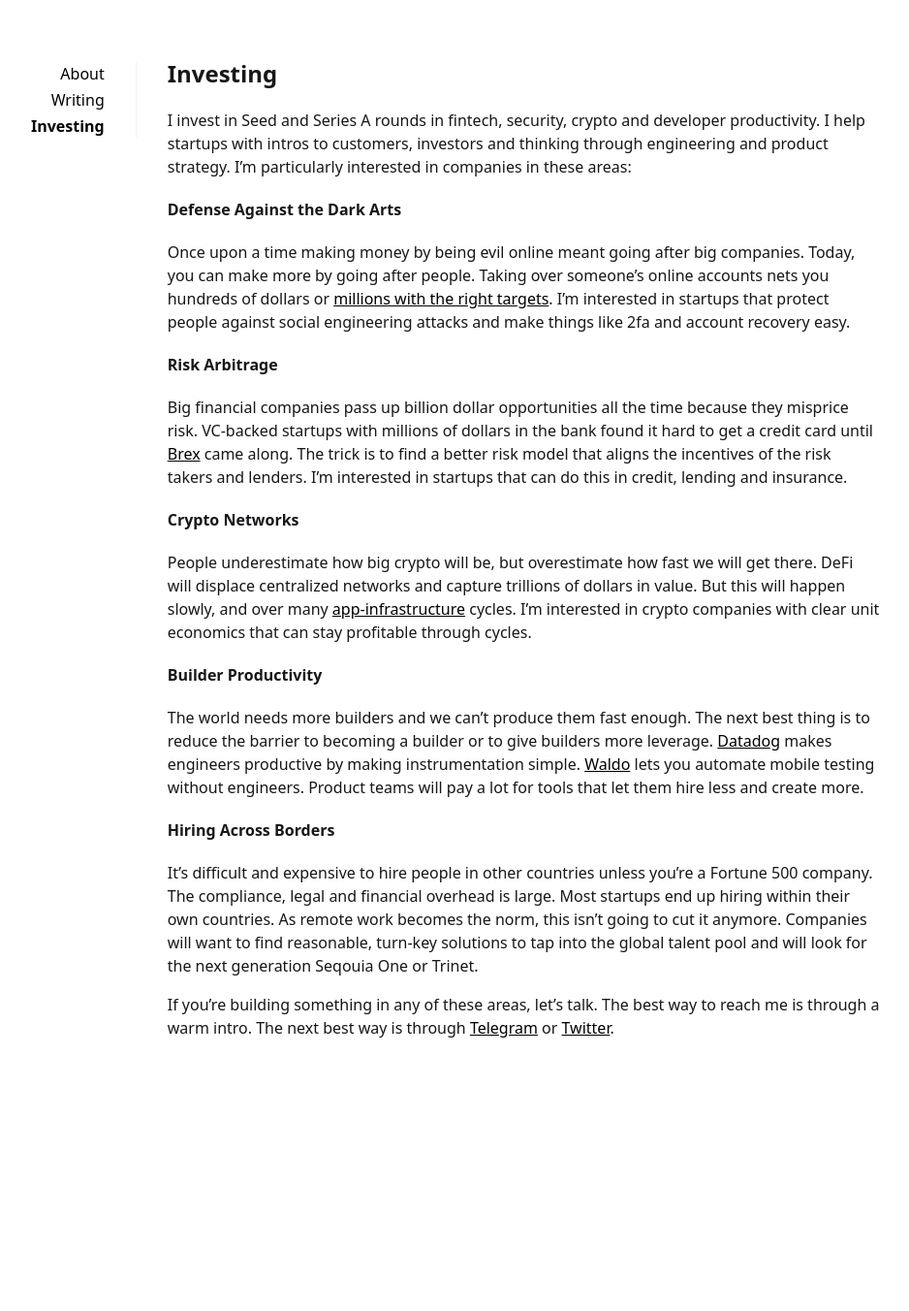
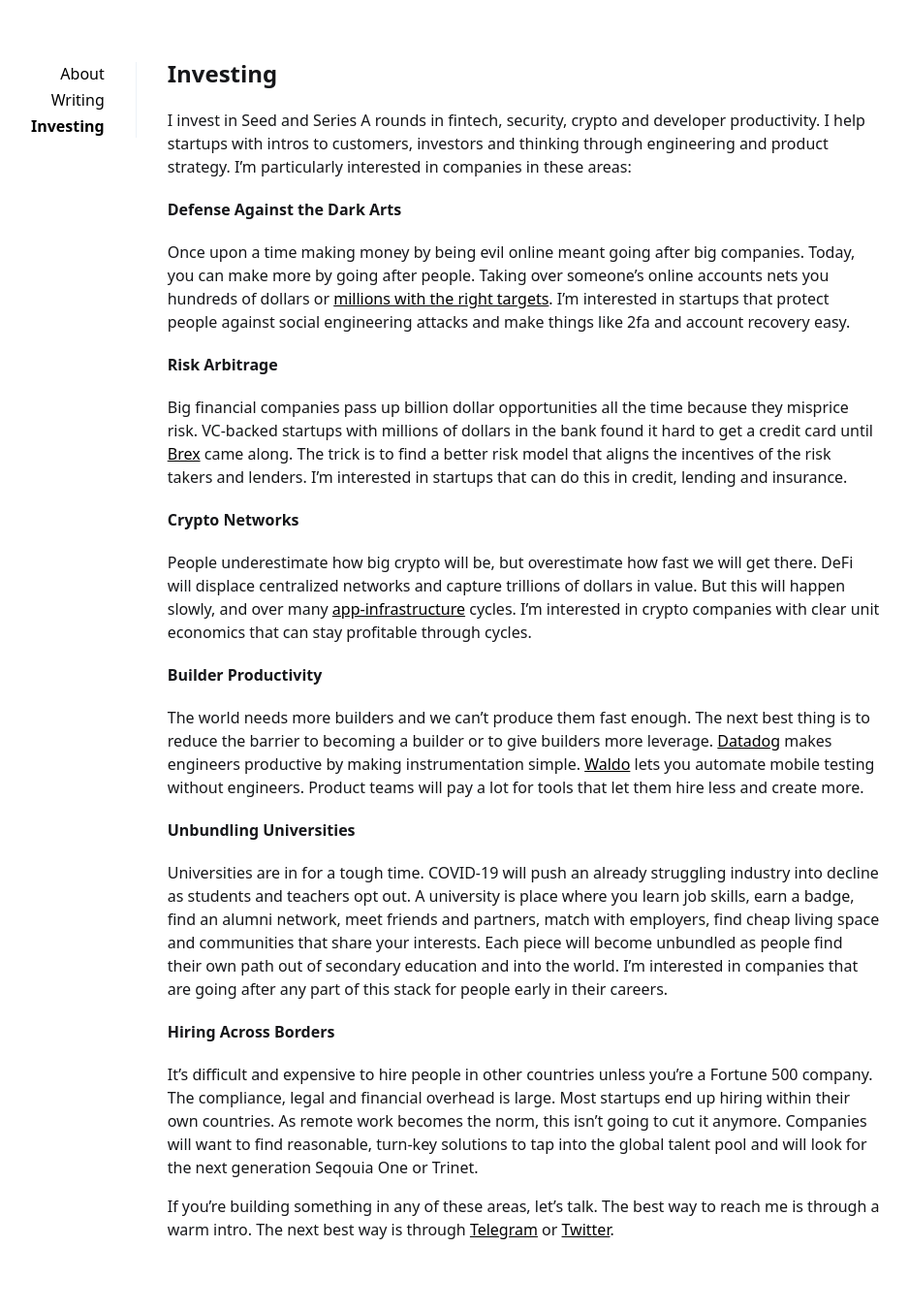
Before and after one commit to varunsrin/varunsrin.github.io, a Jekyll site: the page built from _pages/investing.md, in a window 1280 px wide. Shown: the whole page at 97% size, without its empty margins (180-1118 px from the left). Built offline with Jekyll 4.4.1, drawn with Linux system fonts in a browser that asks for light colours; before the commit the page ends 1144 px from its top, so only the background shows below that.

Commit message:
Add: Unbundle University (#4)

```diff
--- a/_pages/investing.md
+++ b/_pages/investing.md
@@ -18,6 +18,9 @@ People underestimate how big crypto will be, but overestimate how fast we will g
 #### Builder Productivity
 The world needs more builders and we can't produce them fast enough. The next best thing is to reduce the barrier to becoming a builder or to give builders more leverage. [Datadog](https://www.datadoghq.com/) makes engineers productive by making instrumentation simple. [Waldo](https://www.waldo.io) lets you automate mobile testing without engineers. Product teams will pay a lot for tools that let them hire less and create more.
 
+#### Unbundling Universities
+Universities are in for a tough time. COVID-19 will push an already struggling industry into decline as students and teachers opt out. A university is place where you learn job skills, earn a badge, find an alumni network, meet friends and partners, match with employers, find cheap living space and communities that share your interests. Each piece will become unbundled as people find their own path out of secondary education and into the world. I’m interested in companies that are going after any part of this stack for people early in their careers.
+
 #### Hiring Across Borders
 It's difficult and expensive to hire people in other countries unless you're a Fortune 500 company. The compliance, legal and financial overhead is large. Most startups end up hiring within their own countries. As remote work becomes the norm, this isn't going to cut it anymore. Companies will want to find reasonable, turn-key solutions to tap into the global talent pool and will look for the next generation Seqouia One or Trinet.
 
```
